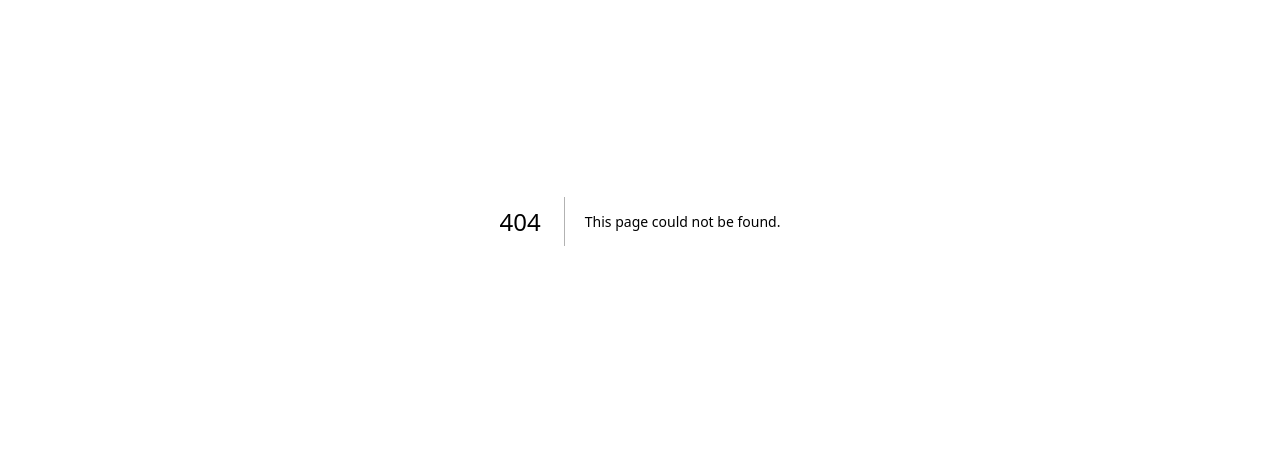
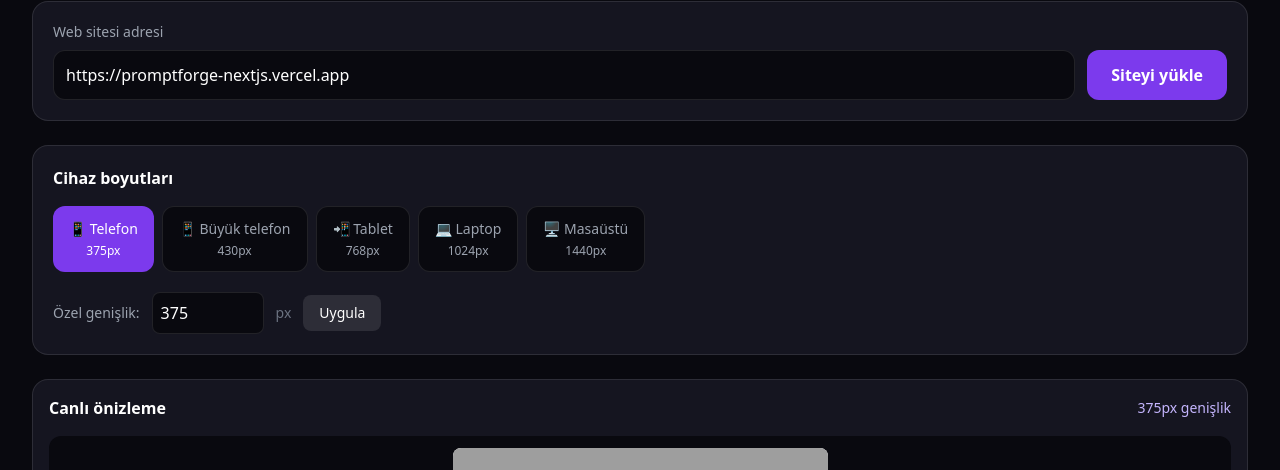
Before and after one commit to syntaxxsl/promptforge-nextjs, a Next.js app: page /responsive in a window 1280 px wide. Before the commit this address had no page. Shown: the part 179-649 px from the top of the page. Built offline with nearby package versions, Linux system fonts and the light colour scheme; grey boxes are pictures that could not be loaded.

Commit message:
Create page.tsx

```diff
--- /dev/null
+++ b/app/responsive/page.tsx
@@ -0,0 +1,177 @@
+
+'use client'
+
+import { useState } from 'react'
+import { useRouter } from 'next/navigation'
+
+const devices = [
+  { name: 'Telefon', width: 375, icon: '📱' },
+  { name: 'Büyük telefon', width: 430, icon: '📱' },
+  { name: 'Tablet', width: 768, icon: '📲' },
+  { name: 'Laptop', width: 1024, icon: '💻' },
+  { name: 'Masaüstü', width: 1440, icon: '🖥️' }
+]
+
+export default function ResponsivePage() {
+  const router = useRouter()
+  const [url, setUrl] = useState('https://promptforge-nextjs.vercel.app')
+  const [width, setWidth] = useState(375)
+  const [customWidth, setCustomWidth] = useState('375')
+  const [error, setError] = useState('')
+  const [previewUrl, setPreviewUrl] = useState('https://promptforge-nextjs.vercel.app')
+
+  const loadWebsite = () => {
+    try {
+      const parsed = new URL(url.trim())
+
+      if (!['http:', 'https:'].includes(parsed.protocol)) {
+        setError('Sadece HTTP ve HTTPS adresleri kullanılabilir.')
+        return
+      }
+
+      setError('')
+      setPreviewUrl(parsed.href)
+    } catch {
+      setError('Geçerli bir web adresi gir.')
+    }
+  }
+
+  const changeWidth = (value: number) => {
+    const safeWidth = Math.min(1920, Math.max(280, value))
+    setWidth(safeWidth)
+    setCustomWidth(String(safeWidth))
+  }
+
+  return (
+    <main className="min-h-screen bg-[#09090f] text-white p-5 md:p-8">
+      <div className="max-w-7xl mx-auto">
+        <button
+          onClick={() => router.back()}
+          className="text-gray-400 hover:text-white mb-6"
+        >
+          ← Geri dön
+        </button>
+
+        <h1 className="text-3xl font-bold mb-2">
+          Responsive Tasarım Test Cihazı
+        </h1>
+
+        <p className="text-gray-400 mb-8">
+          Web siteni farklı ekran boyutlarında görüntüle.
+        </p>
+
+        <section className="bg-[#151520] border border-white/10 rounded-2xl p-5 mb-6">
+          <label className="block text-sm text-gray-400 mb-2">
+            Web sitesi adresi
+          </label>
+
+          <div className="flex flex-col sm:flex-row gap-3">
+            <input
+              value={url}
+              onChange={e => setUrl(e.target.value)}
+              onKeyDown={e => e.key === 'Enter' && loadWebsite()}
+              placeholder="https://example.com"
+              className="flex-1 min-w-0 bg-[#09090f] border border-white/10 rounded-xl p-3 outline-none"
+            />
+
+            <button
+              onClick={loadWebsite}
+              className="bg-violet-600 hover:bg-violet-700 px-6 py-3 rounded-xl font-semibold"
+            >
+              Siteyi yükle
+            </button>
+          </div>
+
+          {error && (
+            <p className="text-red-400 text-sm mt-3">{error}</p>
+          )}
+        </section>
+
+        <section className="bg-[#151520] border border-white/10 rounded-2xl p-5 mb-6">
+          <h2 className="font-semibold mb-4">Cihaz boyutları</h2>
+
+          <div className="flex flex-wrap gap-2">
+            {devices.map(device => (
+              <button
+                key={device.width}
+                onClick={() => changeWidth(device.width)}
+                className={`px-4 py-3 rounded-xl text-sm ${
+                  width === device.width
+                    ? 'bg-violet-600 text-white'
+                    : 'bg-[#09090f] text-gray-400 border border-white/10'
+                }`}
+              >
+                {device.icon} {device.name}
+                <span className="block text-xs mt-1">{device.width}px</span>
+              </button>
+            ))}
+          </div>
+
+          <div className="mt-5 flex items-center gap-3 flex-wrap">
+            <label className="text-sm text-gray-400">
+              Özel genişlik:
+            </label>
+
+            <input
+              type="number"
+              min="280"
+              max="1920"
+              value={customWidth}
+              onChange={e => {
+                setCustomWidth(e.target.value)
+                const value = Number(e.target.value)
+                if (value >= 280 && value <= 1920) {
+                  setWidth(value)
+                }
+              }}
+              className="w-28 bg-[#09090f] border border-white/10 rounded-lg p-2 outline-none"
+            />
+
+            <span className="text-gray-500 text-sm">px</span>
+
+            <button
+              onClick={() => changeWidth(Number(customWidth) || 375)}
+              className="bg-white/10 hover:bg-white/20 px-4 py-2 rounded-lg text-sm"
+            >
+              Uygula
+            </button>
+          </div>
+        </section>
+
+        <section className="bg-[#151520] border border-white/10 rounded-2xl p-4">
+          <div className="flex justify-between items-center gap-3 flex-wrap mb-4">
+            <h2 className="font-semibold">Canlı önizleme</h2>
+            <span className="text-sm text-violet-300">
+              {width}px genişlik
+            </span>
+          </div>
+
+          <div className="bg-[#09090f] rounded-xl p-3 overflow-auto">
+            <div
+              className="mx-auto bg-white rounded-lg overflow-hidden"
+              style={{
+                width: `${width}px`,
+                maxWidth: '100%',
+                transition: 'width 0.25s ease'
+              }}
+            >
+              <iframe
+                key={previewUrl}
+                src={previewUrl}
+                title="Responsive website preview"
+                className="block w-full border-0"
+                style={{ height: '750px' }}
+                sandbox="allow-scripts allow-forms"
+                referrerPolicy="no-referrer"
+              />
+            </div>
+          </div>
+
+          <p className="text-xs text-gray-500 mt-4">
+            Not: Bazı siteler güvenlik ayarları nedeniyle iframe içinde açılmayı engeller. Bu durumda önizleme görüntülenemeyebilir.
+          </p>
+        </section>
+      </div>
+    </main>
+  )
+}
```
